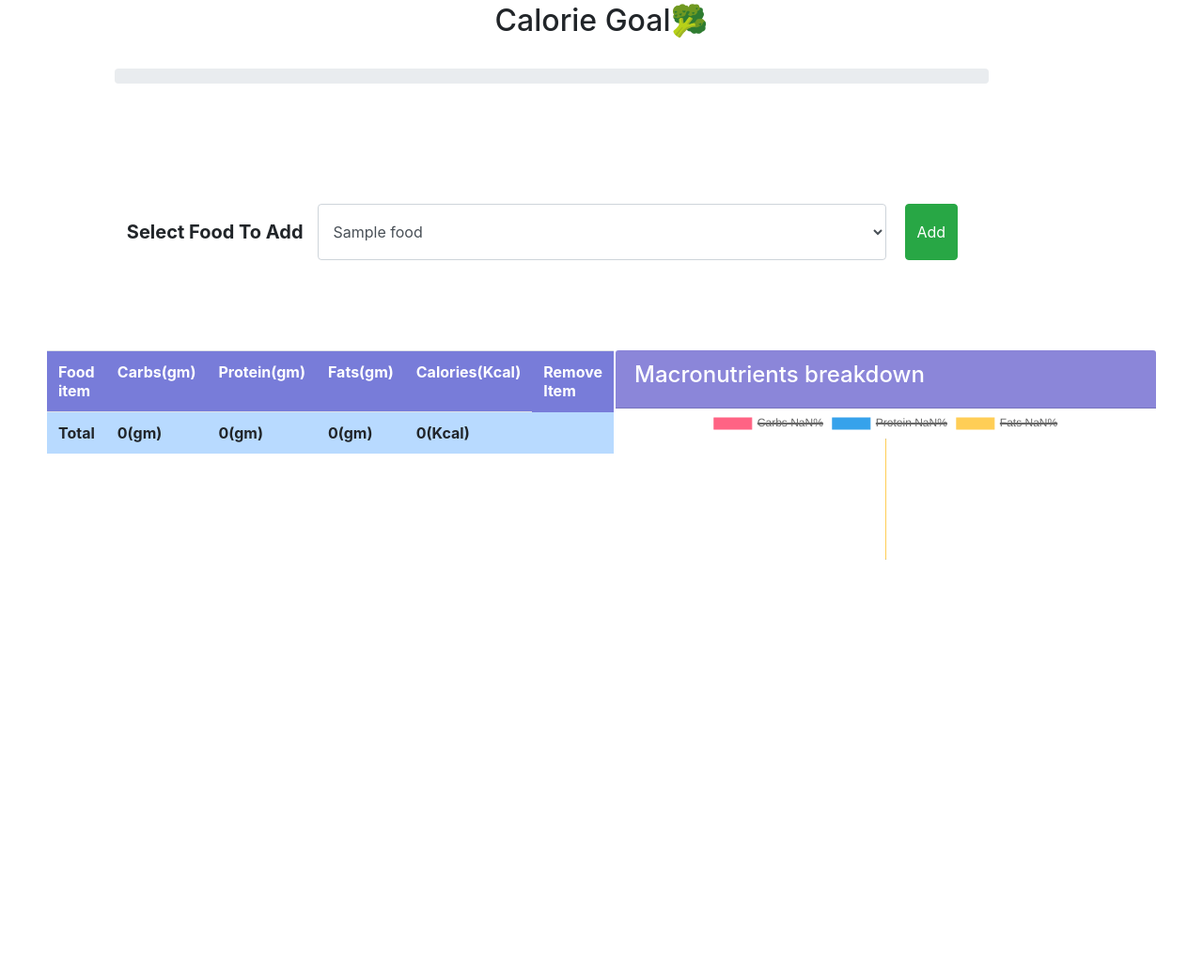
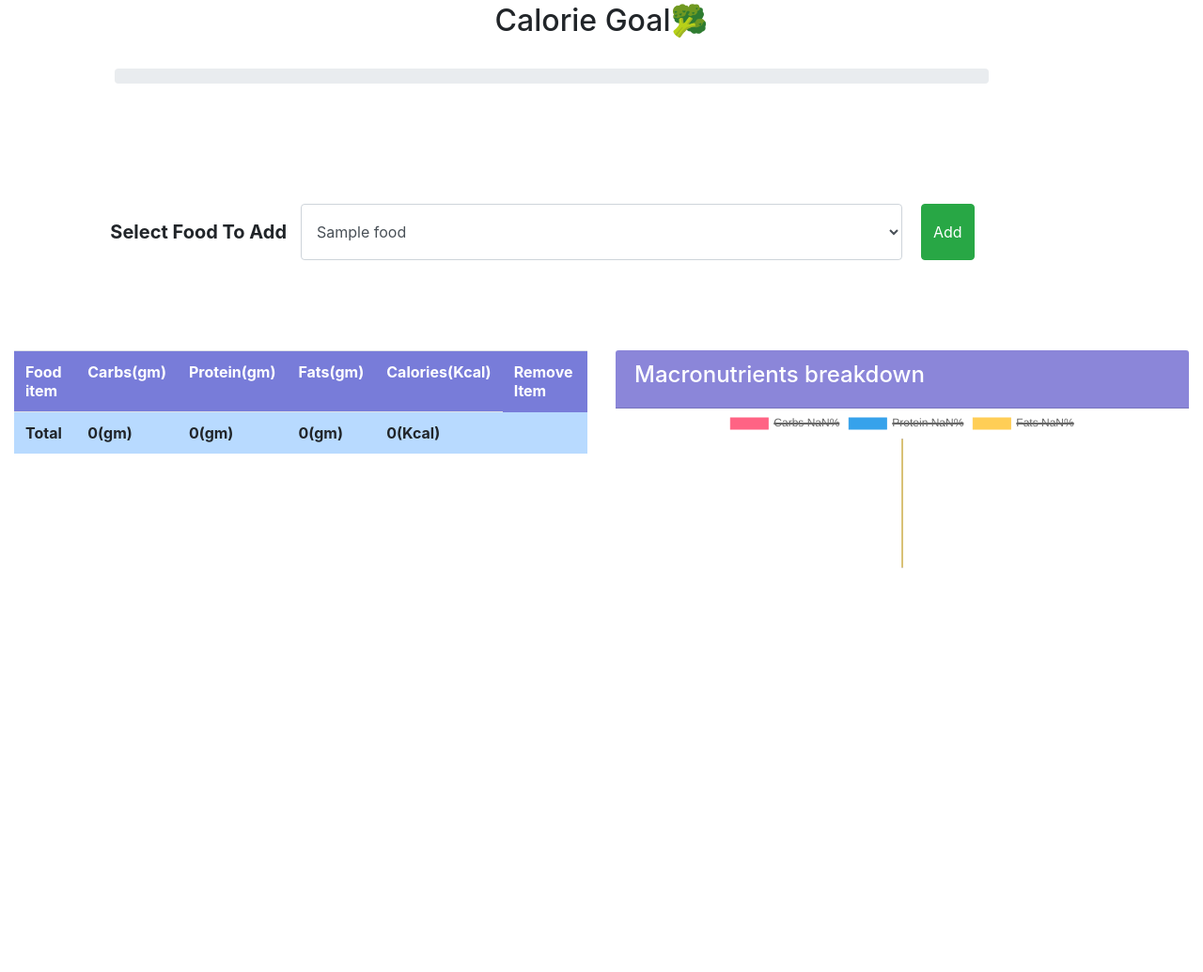
Before and after one commit to leonorlyn/macronutrient_info_app, a Django app: page / in a window 1280 px wide. Shown: the part 155-1190 px from the top of the page at 94% size. Before the commit the page ends 751 px from the top, so only its background shows below. Run offline with Django 4.2, Linux system fonts and the light colour scheme; tables that the repository leaves empty hold one stand-in row (values such as "Sample post"); some libraries are stand-ins or nearby versions.

Commit message:
style change

```diff
--- a/myapp/templates/myapp/index.html
+++ b/myapp/templates/myapp/index.html
@@ -12,8 +12,8 @@
             .section-margin {
                 margin-top : 80px;
                 margin-bottom: 20px;
-                margin-left: 20px;
-                margin-right: 20px;
+                /* margin-left: 20px;
+                margin-right: 20px; */
             }
             .margin-left-custom {
                 margin-left: 20px;
```
